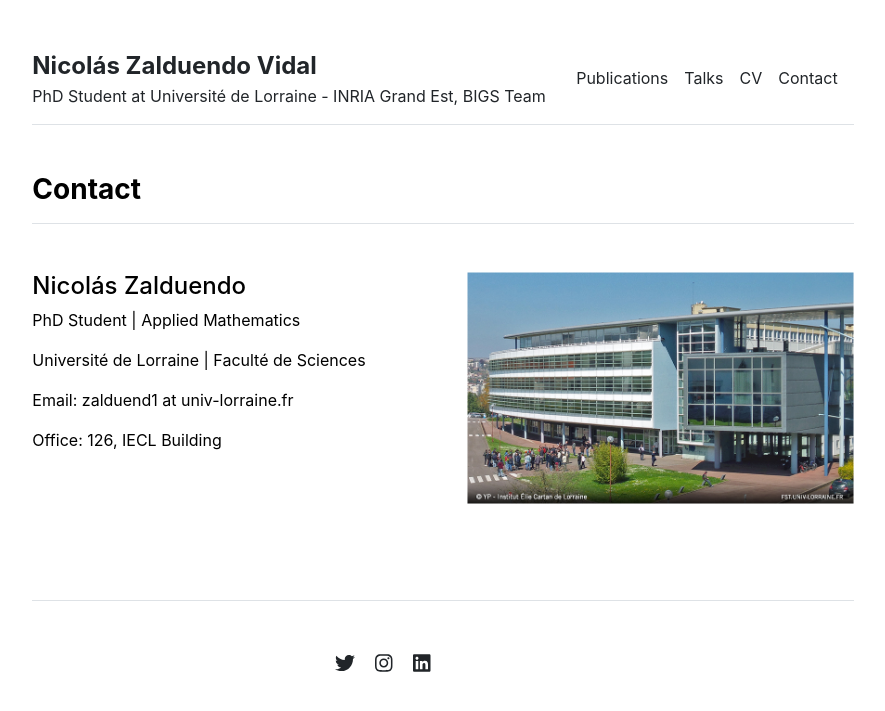
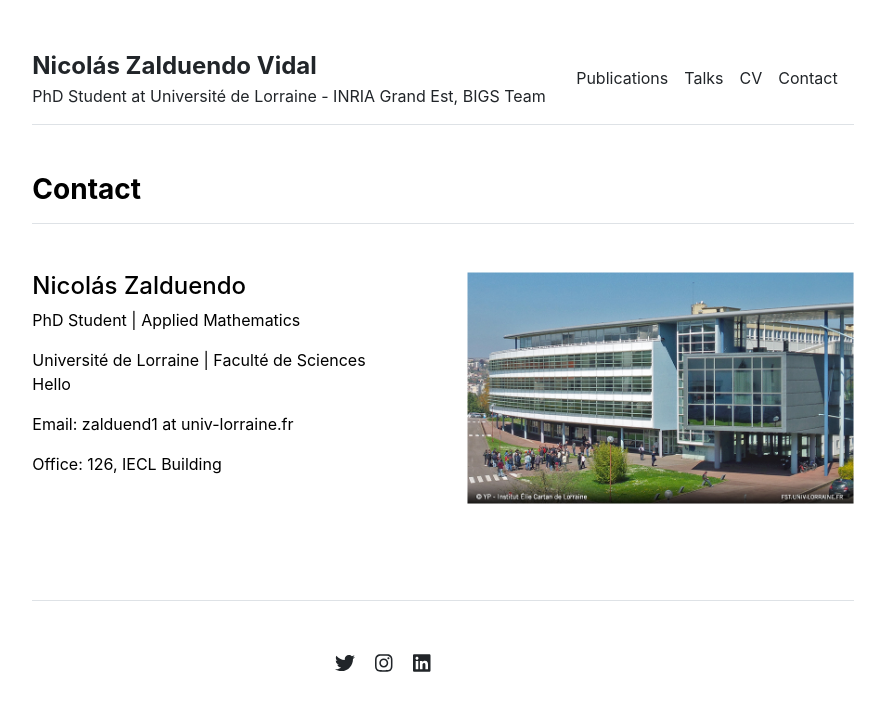
Before and after one commit to nzalduendo/nzalduendo.github.io, a Jekyll site: the page built from contact.md, in a window 1280 px wide. Shown: the top 711 px of the page, without its empty margins (197-1082 px from the left). Built offline with Jekyll 4.4.1, drawn with Linux system fonts in a browser that asks for light colours.

Commit message:
Update settings.yml

```diff
--- a/_data/settings.yml
+++ b/_data/settings.yml
@@ -21,4 +21,4 @@ social:
 - {icon: 'linkedin', link: 'https://www.linkedin.com/in/nicolás-zalduendo-vidal-007093133/'}
 
 contacts:
-- {name: 'Nicolás Zalduendo', title: 'PhD Student', department: 'Applied Mathematics', institution: 'Université de Lorraine', institution_address: 'Faculté de Sciences', phone: '(000) 000-0000', email: 'zalduend1 at univ-lorraine.fr', office: '126, IECL Building', image: 'assets/img/IECL.jpg'}
+- {name: 'Nicolás Zalduendo', title: 'PhD Student', department: 'Applied Mathematics', institution: 'Université de Lorraine', institution_address: 'Faculté de Sciences <br> Hello', phone: '(000) 000-0000', email: 'zalduend1 at univ-lorraine.fr', office: '126, IECL Building', image: 'assets/img/IECL.jpg'}
```
